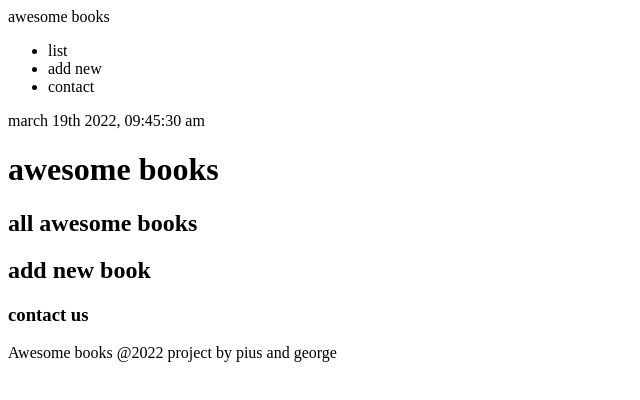
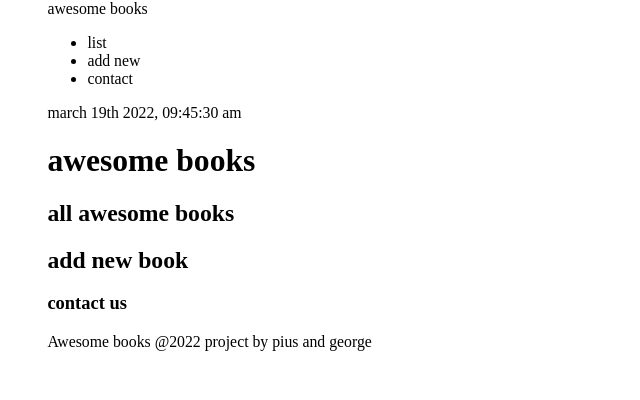
Before and after one commit to SSEKPIUS/Microverse-Awesome-books, a website: page index.html in a window 1280 px wide. Shown: the whole page, without its empty margins (0-640 px from the left). Drawn offline with Linux system fonts and the light colour scheme.

Commit message:
css templating

```diff
--- a/styles-desktop.css
+++ b/styles-desktop.css
@@ -1 +1,23 @@
 /* mobile styles */
+@import url('https://fonts.googleapis.com/css2?family=Crete+Round&family=Inter:wght@400;500&family=Poppins&family=Roboto:wght@700&display=swap');
+/* stylelint-disable  no-descending-specificity */
+html {
+  box-sizing: border-box;
+  scroll-behavior: smooth;
+}
+
+*,
+*::before,
+*::after {
+  box-sizing: inherit;
+}
+
+body {
+  font-family: 'sora', serif; /* stylelint-disable-line */
+  background: #fff;
+  color: #000;
+  margin: 0;
+  padding: 0 3em;
+  font-size: 0.987em;
+  overflow-x: hidden !important;
+}
```
